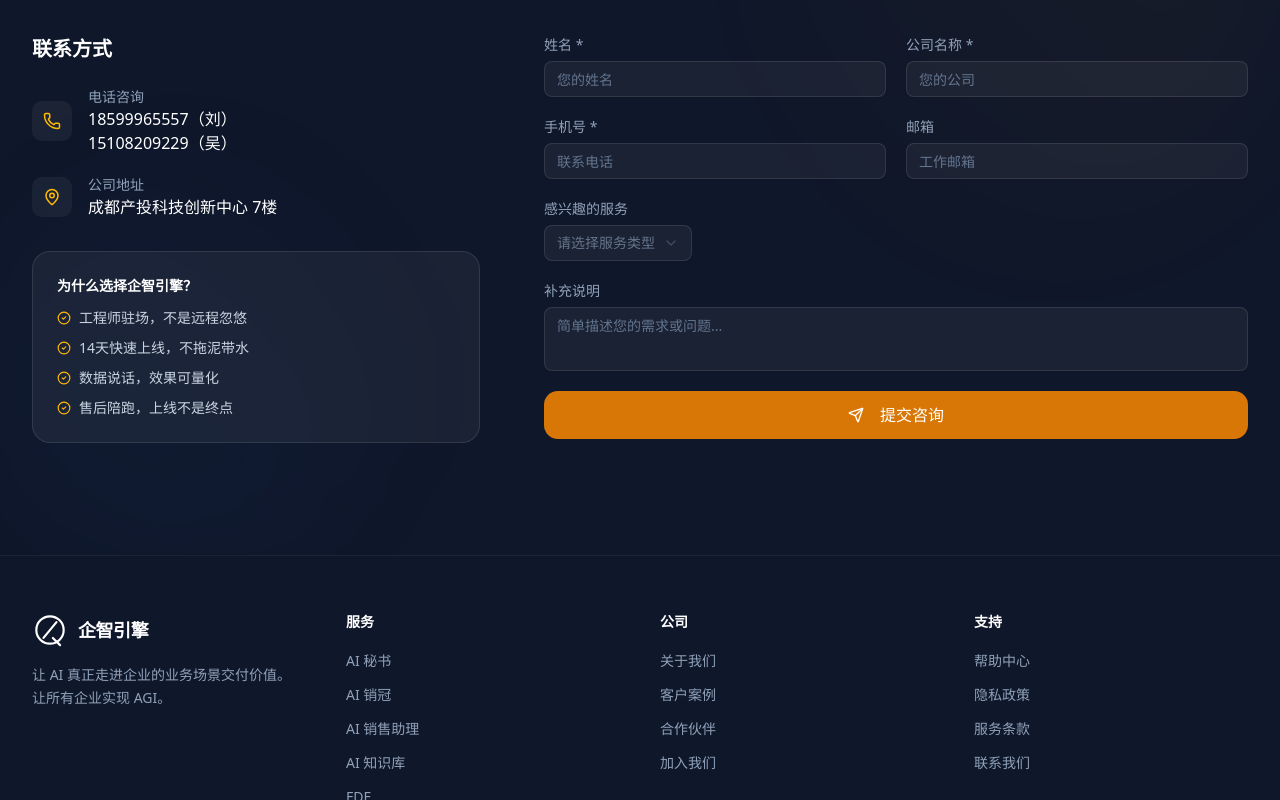
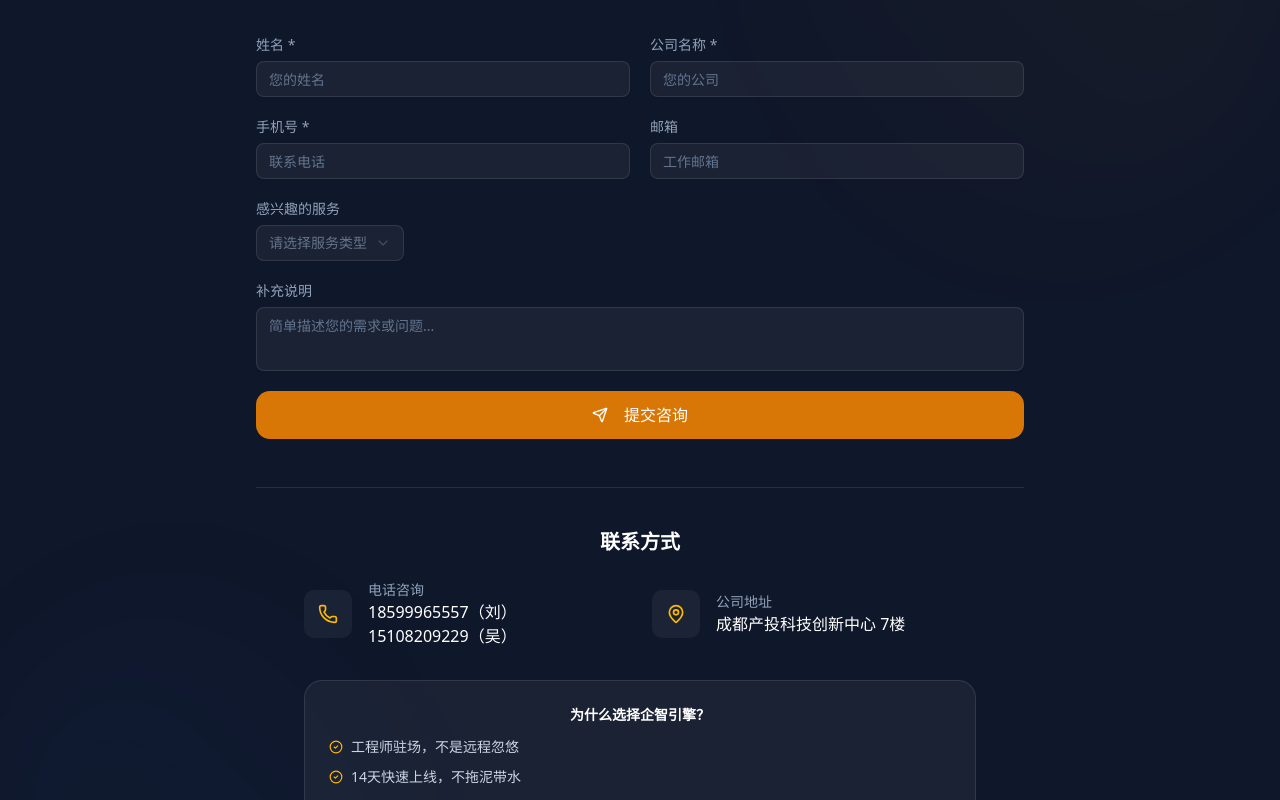
Before and after one commit to itfamer666/qizhiyinqing-website, a Next.js app: page /contact in a window 1280 px wide. Shown: the part 260-1060 px from the top of the page. Built offline with nearby package versions, Linux system fonts and the light colour scheme.

Commit message:
fix: 调整联系信息位置到表单下方，修复 JSX 结构错误

```diff
--- a/src/components/Consultation.tsx
+++ b/src/components/Consultation.tsx
@@ -90,66 +90,8 @@
           </p>
         </div>
 
-        <div className="grid lg:grid-cols-5 gap-10 lg:gap-16">
-          {/* Contact Info */}
-          <div className="lg:col-span-2 space-y-8">
-            <div>
-              <h3 className="text-xl font-bold text-white mb-6">
-                联系方式
-              </h3>
-              <div className="space-y-5">
-                <div className="flex items-center gap-4">
-                  <div className="h-10 w-10 rounded-lg bg-white/5 flex items-center justify-center">
-                    <Phone size={18} className="text-amber-400" />
-                  </div>
-                  <div>
-                    <p className="text-sm text-slate-400">电话咨询</p>
-                    <p className="text-white font-medium">18599965557（刘）</p>
-                    <p className="text-white font-medium">15108209229（吴）</p>
-                  </div>
-                </div>
-
-                <div className="flex items-center gap-4">
-                  <div className="h-10 w-10 rounded-lg bg-white/5 flex items-center justify-center">
-                    <MapPin size={18} className="text-amber-400" />
-                  </div>
-                  <div>
-                    <p className="text-sm text-slate-400">公司地址</p>
-                    <p className="text-white font-medium">成都产投科技创新中心 7楼</p>
-                  </div>
-                </div>
-              </div>
-            </div>
-
-            {/* Quick info */}
-            <div className="bg-white/5 rounded-2xl p-6 border border-white/10">
-              <h4 className="text-sm font-semibold text-white mb-3">
-                为什么选择企智引擎？
-              </h4>
-              <ul className="space-y-2.5">
-                {[
-                  "工程师驻场，不是远程忽悠",
-                  "14天快速上线，不拖泥带水",
-                  "数据说话，效果可量化",
-                  "售后陪跑，上线不是终点",
-                ].map((item) => (
-                  <li
-                    key={item}
-                    className="flex items-center gap-2 text-sm text-slate-300"
-                  >
-                    <CheckCircle2
-                      size={14}
-                      className="text-amber-400 shrink-0"
-                    />
-                    {item}
-                  </li>
-                ))}
-              </ul>
-            </div>
-          </div>
-
+        <div className="max-w-3xl mx-auto">
           {/* Form */}
-          <div className="lg:col-span-3">
           {submitted ? (
             <div className="flex flex-col items-center justify-center py-20 text-center">
               <div className="h-16 w-16 rounded-full bg-emerald-500/10 flex items-center justify-center mb-5">
@@ -275,6 +217,60 @@
                 )}
               </form>
             )}
+
+            {/* Contact Info - Below Form */}
+            <div className="mt-12 pt-10 border-t border-white/10">
+              <h3 className="text-xl font-bold text-white mb-6 text-center">
+                联系方式
+              </h3>
+              <div className="grid sm:grid-cols-2 gap-6 max-w-2xl mx-auto">
+                <div className="flex items-center gap-4">
+                  <div className="h-12 w-12 rounded-lg bg-white/5 flex items-center justify-center">
+                    <Phone size={20} className="text-amber-400" />
+                  </div>
+                  <div>
+                    <p className="text-sm text-slate-400">电话咨询</p>
+                    <p className="text-white font-medium">18599965557（刘）</p>
+                    <p className="text-white font-medium">15108209229（吴）</p>
+                  </div>
+                </div>
+
+                <div className="flex items-center gap-4">
+                  <div className="h-12 w-12 rounded-lg bg-white/5 flex items-center justify-center">
+                    <MapPin size={20} className="text-amber-400" />
+                  </div>
+                  <div>
+                    <p className="text-sm text-slate-400">公司地址</p>
+                    <p className="text-white font-medium">成都产投科技创新中心 7楼</p>
+                  </div>
+                </div>
+              </div>
+
+              {/* Quick info */}
+              <div className="mt-8 bg-white/5 rounded-2xl p-6 border border-white/10 max-w-2xl mx-auto">
+                <h4 className="text-sm font-semibold text-white mb-3 text-center">
+                  为什么选择企智引擎？
+                </h4>
+                <ul className="space-y-2.5">
+                  {[
+                    "工程师驻场，不是远程忽悠",
+                    "14天快速上线，不拖泥带水",
+                    "数据说话，效果可量化",
+                    "售后陪跑，上线不是终点",
+                  ].map((item) => (
+                    <li
+                      key={item}
+                      className="flex items-center gap-2 text-sm text-slate-300"
+                    >
+                      <CheckCircle2
+                        size={14}
+                        className="text-amber-400 shrink-0"
+                      />
+                      {item}
+                    </li>
+                  ))}
+                </ul>
+              </div>
             </div>
           </div>
         </div>
```
Also changed, not shown: assets/image_20260821001428151.png (added). Lines whose indentation alone changed are shown as unchanged.
